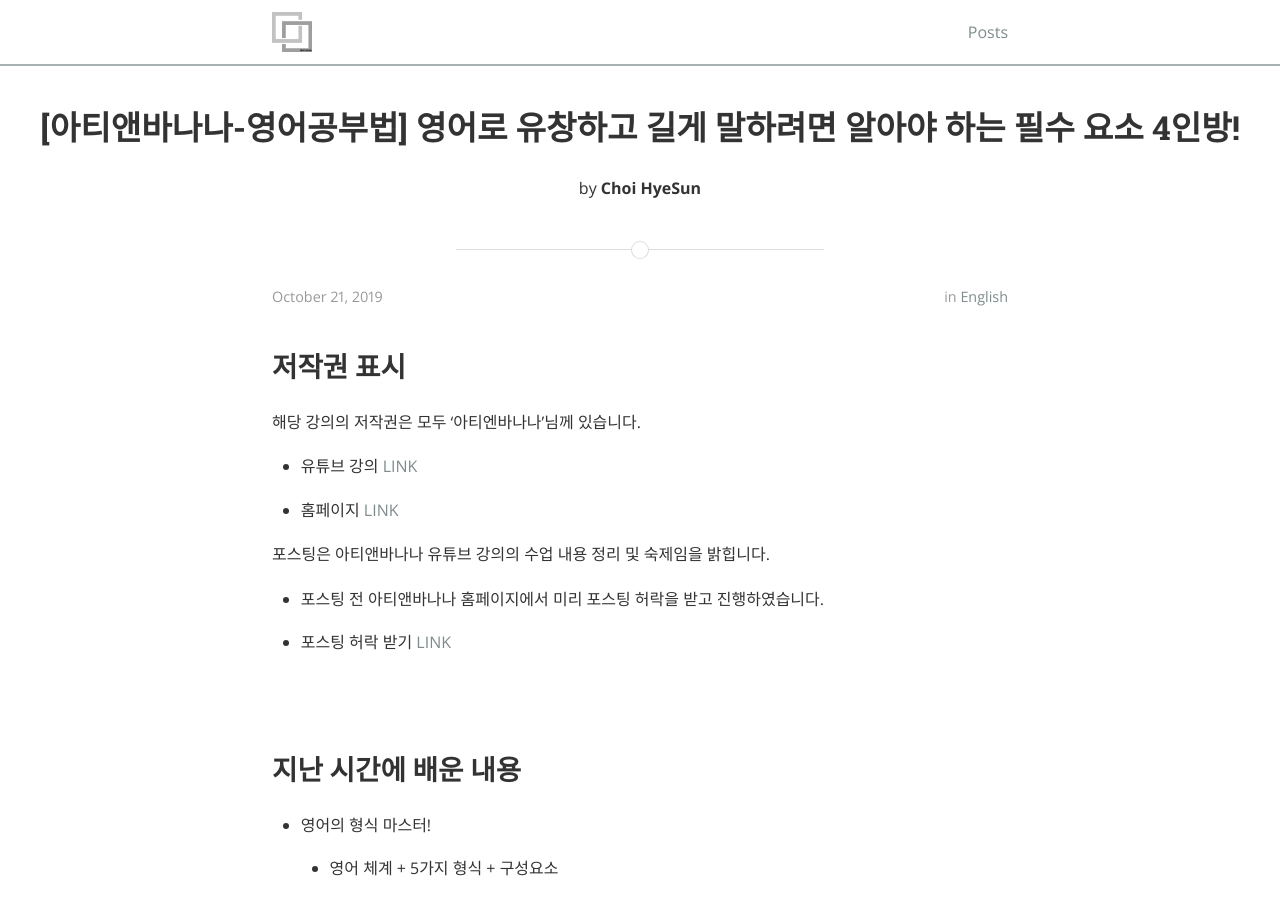
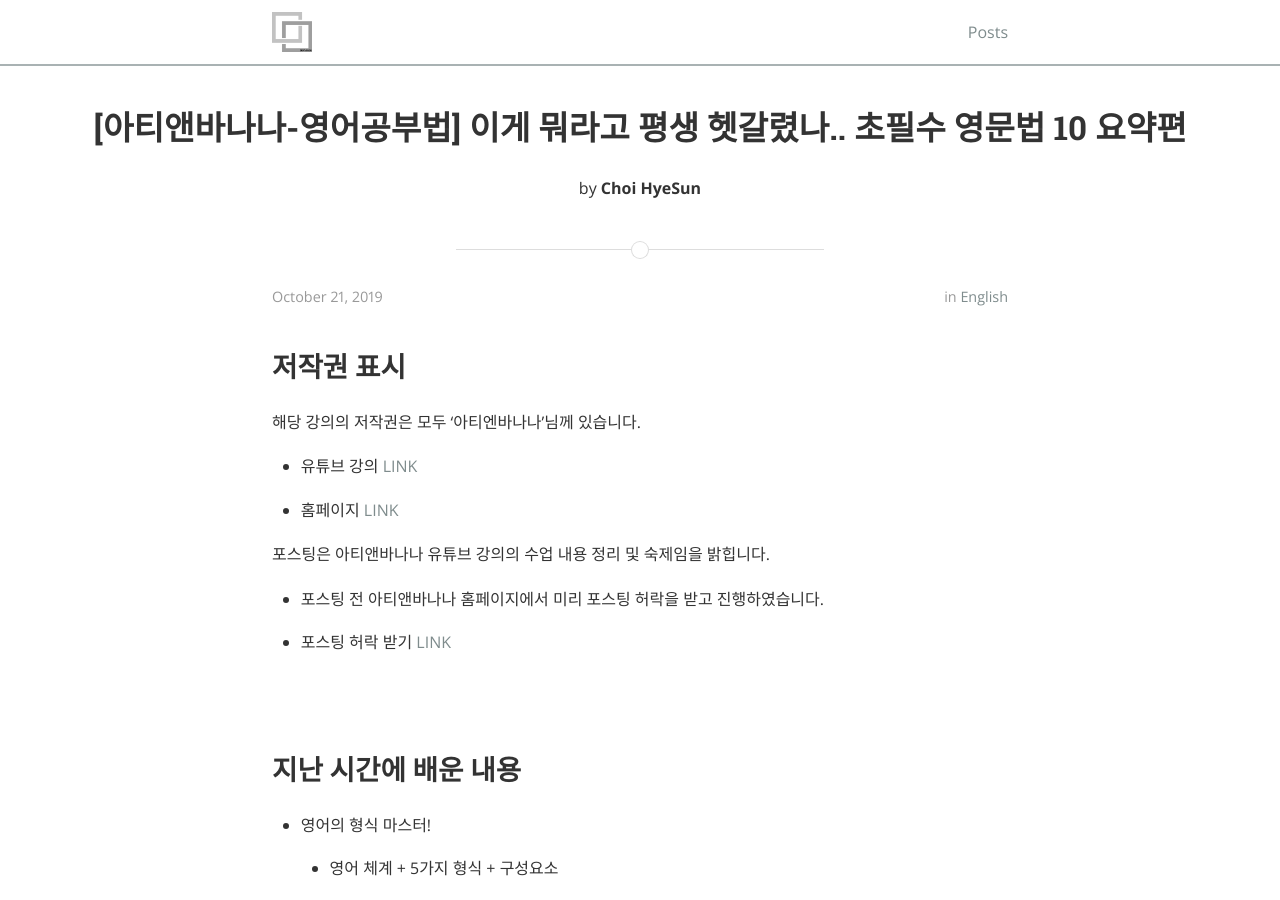
Before and after one commit to gptjs409/gptjs409.github.io, a Jekyll site: the page built from _posts/english/2019-10-21-banana-english-1.md, in a window 1280 px wide and 900 px high. Built offline with Jekyll 4.4.1, drawn with Linux system fonts in a browser that asks for light colours; nearby versions of some CDN libraries.

Commit message:
Update 2019-10-21-banana-english-1.md

```diff
--- a/_posts/english/2019-10-21-banana-english-1.md
+++ b/_posts/english/2019-10-21-banana-english-1.md
@@ -1,6 +1,6 @@
 ---
 layout: post
-title:  "[아티앤바나나-영어공부법] 영어로 유창하고 길게 말하려면 알아야 하는 필수 요소 4인방!"
+title:  "[아티앤바나나-영어공부법] 이게 뭐라고 평생 헷갈렸나.. 초필수 영문법 10 요약편"
 date:   2019-10-21 00:50:01
 author: Choi HyeSun
 categories: english
```
